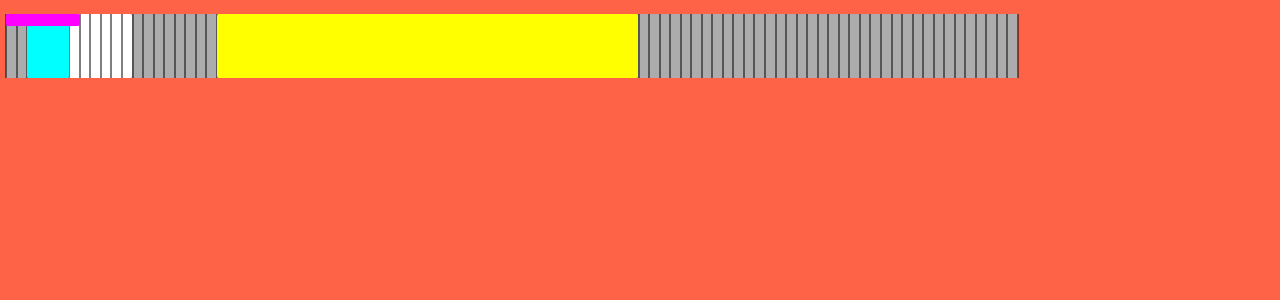
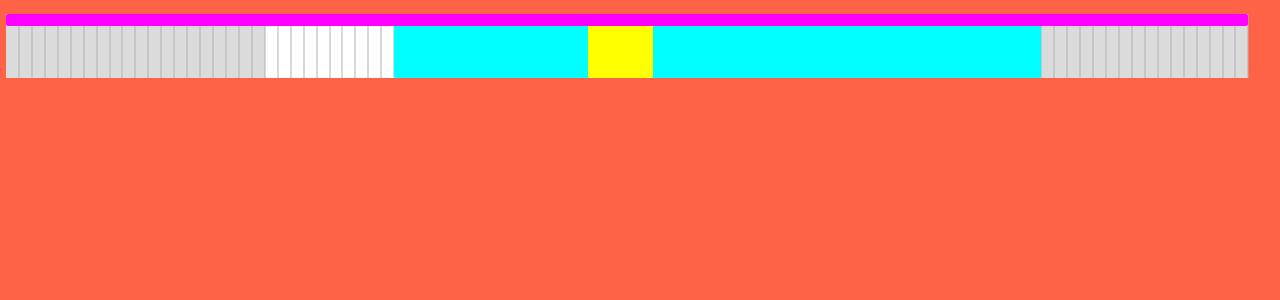
Before and after one commit to ubaideforte/github-searcher, a React (Create React App) app: page /slider in a window 1280 px wide. Shown: the top 300 px of the page. Built offline with nearby package versions, Linux system fonts and the light colour scheme.

Commit message:
resolved issue in moving slider

```diff
--- a/src/components/slider/mainSlider.js
+++ b/src/components/slider/mainSlider.js
@@ -5,7 +5,7 @@ import { Slider } from "antd";
 const MainSlider = styled(Slider)`
   .ant-slider-rail {
     color: #fff;
-    background-color: #acacac !important;
+    background-color: #dbdbdb !important;
     border-radius: 0px;
     height: 64px;
   }
@@ -25,9 +25,9 @@ const MainSlider = styled(Slider)`
   }
 
   .ant-slider-dot {
-    background-color: #000;
-    color: #000;
-    border-color: #000;
+    background-color: #b2b2b2;
+    color: #b2b2b2;
+    border-color: #b2b2b2;
     border-width: 0px;
     width: 1px;
     border-radius: 0;
--- a/src/slider.js
+++ b/src/slider.js
@@ -20,7 +20,7 @@ const SliderComponent = (props) => {
         <section
           style={{
             display: "block",
-            width: "80vw",
+            width: "98vw",
             height: "100px",
             position: "absolute",
             top: 0,
@@ -30,47 +30,47 @@ const SliderComponent = (props) => {
           <MainSlider
             className="se"
             min={0}
-            max={144}
+            max={96}
             range
-            step={1.5}
+            step={1}
             marks={marks}
             range={{ draggableTrack: true }}
-            defaultValue={[3, 18]}
+            defaultValue={[20, 75]}
           />
 
           <SecondSlider
             className="se"
             min={0}
-            max={144}
+            max={96}
             range
-            step={1.5}
+            step={1}
             marks={marks}
             range={{ draggableTrack: true }}
-            defaultValue={[3, 9]}
+            defaultValue={[30, 80]}
             color="cyan"
           />
 
           <SecondSlider
             className="se"
             min={0}
-            max={144}
+            max={96}
             range
-            step={1.5}
+            step={1}
             marks={marks}
             range={{ draggableTrack: true }}
-            defaultValue={[30, 90]}
+            defaultValue={[45, 50]}
             onChange={(e) => console.log(e)}
           />
 
           <ThirdSlider
             className="th"
             min={0}
-            max={144}
+            max={96}
             range
-            step={1.5}
+            step={1}
             marks={marks}
             range={{ draggableTrack: true }}
-            defaultValue={[0, 10]}
+            defaultValue={[0, 96]}
             color="magenta"
           />
         </section>
@@ -82,101 +82,100 @@ const SliderComponent = (props) => {
 export default SliderComponent;
 
 const marks = {
-  0: 0,
-  1.5: 1.5,
-  3.0: 3.0,
-  4.5: 4.5,
-  6.0: 6.0,
-  7.5: 7.5,
-  9.0: 9.0,
-  10.5: 10.5,
-  12.0: 12.0,
-  13.5: 13.5,
-  15.0: 15.0,
-  16.5: 16.5,
-  18.0: 18.0,
-  19.5: 19.5,
-  21.0: 21.0,
-  22.5: 22.5,
-  24.0: 24.0,
-  25.5: 25.5,
-  27.0: 27.0,
-  28.5: 28.5,
-  30.0: 30.0,
-  31.5: 31.5,
-  33.0: 33.0,
-  34.5: 34.5,
-  36.0: 36.0,
-  37.5: 37.5,
-  39.0: 39.0,
-  40.5: 40.5,
-  42.0: 42.0,
-  43.5: 43.5,
-  45.0: 45.0,
-  46.5: 46.5,
-  48.0: 48.0,
-  49.5: 49.5,
-  51.0: 51.0,
-  52.5: 52.5,
-  54.0: 54.0,
-  55.5: 55.5,
-  57.0: 57.0,
-  58.5: 58.5,
-  60.0: 60.0,
-  61.5: 615,
-  63.0: 63.0,
-  64.5: 64.5,
-  66.0: 66.0,
-  67.5: 67.5,
-  69.0: 69.0,
-  70.5: 70.5,
-  72.0: 72.0,
-  73.5: 73.5,
-  75.0: 75.0,
-  76.5: 76.5,
-  78.0: 78.0,
-  79.5: 79.5,
-  81.0: 81.0,
-  82.5: 82.5,
-  84.0: 84.0,
-  85.5: 85.5,
-  87.0: 87.0,
-  88.5: 88.5,
-  90.0: 90.0,
-  91.5: 91.5,
-  93.0: 93.0,
-  94.5: 94.5,
-  96.0: 96.0,
-  97.5: 97.5,
-  99.0: 99.0,
-  100.5: 100.5,
-  102.0: 102.0,
-  103.5: 103.5,
-  105.0: 105.0,
-  106.5: 106.5,
-  108.0: 108.0,
-  109.5: 109.5,
-  111.0: 111.0,
-  112.5: 112.5,
-  114.0: 114.0,
-  115.5: 115.5,
-  117.0: 117.0,
-  118.5: 118.5,
-  120.0: 120.0,
-  121.5: 121.5,
-  123.0: 123.0,
-  124.5: 124.5,
-  126.0: 126.0,
-  127.5: 127.5,
-  129.0: 129.0,
-  130.5: 130.5,
-  132.0: 132.0,
-  133.5: 133.5,
-  135.0: 135.0,
-  136.5: 136.5,
-  138.0: 138.0,
-  139.5: 139.5,
-  141.0: 141.0,
-  142.5: 142.5,
-  144.0: 144.0,
+  1: "00:00",
+  2: "00:15",
+  3: "00:30",
+  4: "00:45",
+  5: "01:00",
+  6: "01:15",
+  7: "01:30",
+  8: "01:45",
+  9: "02:00",
+  10: "02:15",
+  11: "02:30",
+  12: "02:45",
+  13: "03:00",
+  14: "03:15",
+  15: "03:30",
+  16: "03:45",
+  17: "04:00",
+  18: "04:15",
+  19: "04:30",
+  20: "04:45",
+  21: "05:00",
+  22: "05:15",
+  23: "05:30",
+  24: "05:45",
+  25: "06:00",
+  26: "06:15",
+  27: "06:30",
+  28: "06:45",
+  29: "07:00",
+  30: "07:15",
+  31: "07:30",
+  32: "07:45",
+  33: "08:00",
+  34: "08:15",
+  35: "08:30",
+  36: "08:45",
+  37: "09:00",
+  38: "09:15",
+  39: "09:30",
+  40: "09:45",
+  41: "10:00",
+  42: "10:15",
+  43: "10:30",
+  44: "10:45",
+  45: "11:00",
+  46: "11:15",
+  47: "11:30",
+  48: "11:45",
+  49: "12:00",
+  50: "12:15",
+  51: "12:30",
+  52: "12:45",
+  53: "13:00",
+  54: "13:15",
+  55: "13:30",
+  56: "13:45",
+  57: "14:00",
+  58: "14:15",
+  59: "14:30",
+  60: "14:45",
+  61: "15:00",
+  62: "15:15",
+  63: "15:30",
+  64: "15:45",
+  65: "16:00",
+  66: "16:15",
+  67: "16:30",
+  68: "16:45",
+  69: "17:00",
+  70: "17:15",
+  71: "17:30",
+  72: "17:45",
+  73: "18:00",
+  74: "18:15",
+  75: "18:30",
+  76: "18:45",
+  77: "19:00",
+  78: "19:15",
+  79: "19:30",
+  80: "19:45",
+  81: "20:00",
+  82: "20:15",
+  83: "20:30",
+  84: "20:45",
+  85: "21:00",
+  86: "21:15",
+  87: "21:30",
+  88: "21:45",
+  89: "22:00",
+  90: "22:15",
+  91: "22:30",
+  92: "22:45",
+  93: "23:00",
+  94: "23:15",
+  95: "23:30",
+  96: "23:45",
 };
```
Also changed, not shown: mock.js (added, +61 -0 lines), 1 other file (tests, documents, lock files or other folders).
